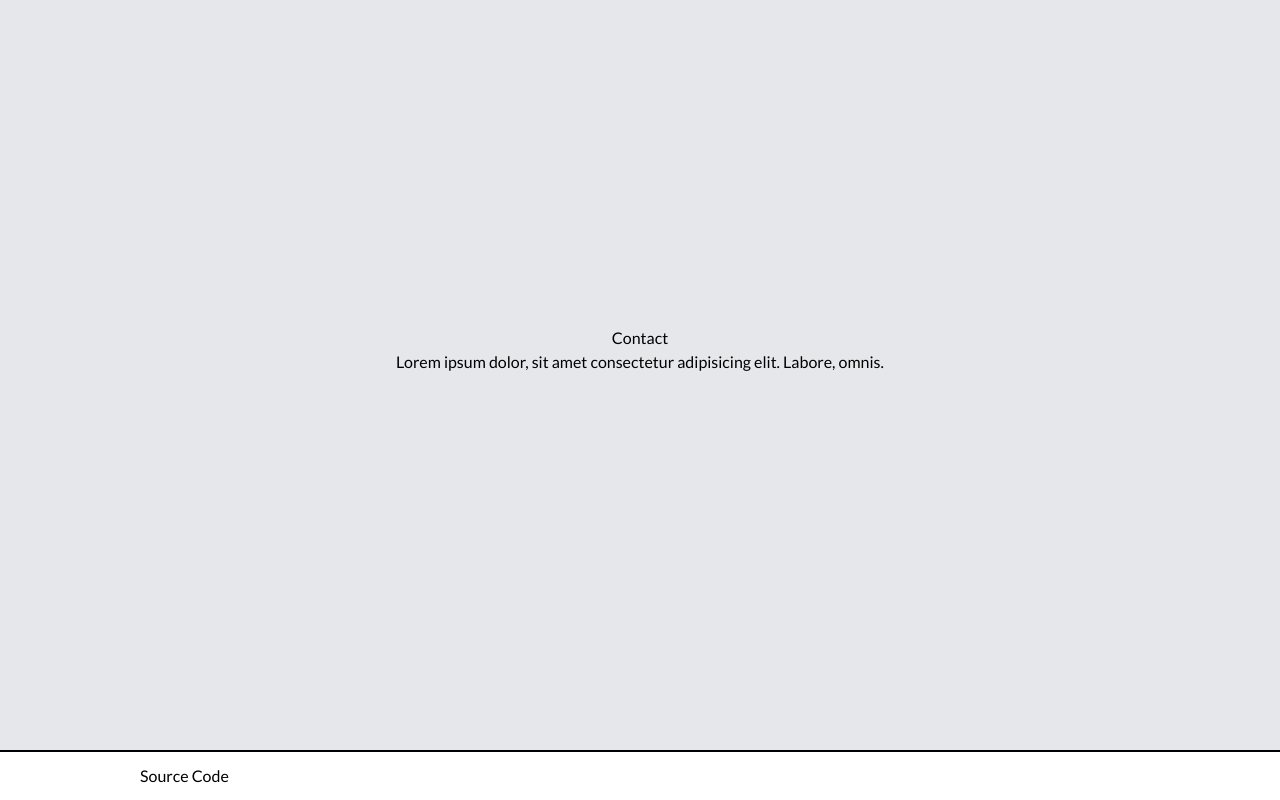
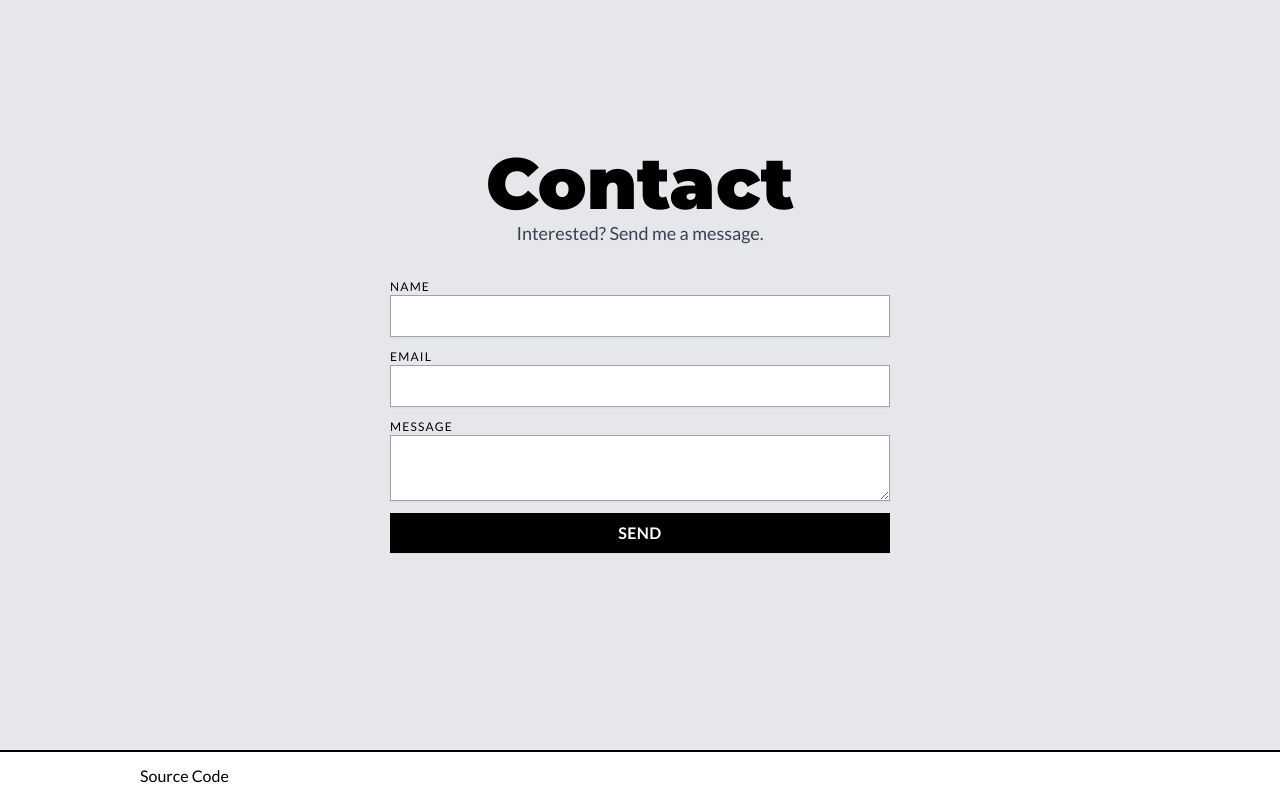
Before and after one commit to wahabshaikh/wahabshaikh.com, a Next.js app: page / in a window 1280 px wide. Shown: the part 2450-3250 px from the top of the page. Built offline with nearby package versions, Linux system fonts and the light colour scheme.

Commit message:
👍 Contact UI complete

```diff
--- a/components/section-contact.js
+++ b/components/section-contact.js
@@ -1,12 +1,76 @@
+import { useReducer } from "react";
+import TextField from "./text-field";
 import Section from "./section";
 
+const INITIAL_STATE = {
+  name: "",
+  email: "",
+  message: "",
+};
+
+const reducer = (state, action) => {
+  switch (action.type) {
+    case "updateFieldValue":
+      return { ...state, [action.field]: action.value };
+
+    case "reset":
+    default:
+      return INITIAL_STATE;
+  }
+};
+
 export default function Contact() {
+  const [state, dispatch] = useReducer(reducer, INITIAL_STATE);
+
+  const updateFieldValue = (field) => (event) => {
+    dispatch({
+      type: "updateFieldValue",
+      field,
+      value: event.target.value,
+    });
+  };
+
   return (
     <Section id="contact" alternate>
-      <h2>Contact</h2>
-      <p>
-        Lorem ipsum dolor, sit amet consectetur adipisicing elit. Labore, omnis.
+      <h2 className="font-heading font-black text-5xl sm:text-7xl">Contact</h2>
+      <p className="mb-8 text-center sm:text-lg text-gray-700 dark:text-gray-300">
+        Interested? Send me a message.
       </p>
+
+      <form
+        className="w-full sm:w-1/2 flex flex-col justify-center space-y-3"
+        onSubmit={(event) => event.preventDefault()}
+      >
+        <TextField
+          input
+          label="Name"
+          type="text"
+          name="name"
+          state={state}
+          updateFieldValue={updateFieldValue}
+        />
+        <TextField
+          input
+          label="Email"
+          type="email"
+          name="email"
+          state={state}
+          updateFieldValue={updateFieldValue}
+        />
+        <TextField
+          textarea
+          label="Message"
+          name="message"
+          state={state}
+          updateFieldValue={updateFieldValue}
+        />
+        <button
+          className="py-2 rounded-[0.25rem] shadow-sm font-bold bg-black text-white tracking-wide uppercase"
+          type="submit"
+        >
+          Send
+        </button>
+      </form>
     </Section>
   );
 }
--- /dev/null
+++ b/components/text-field.js
@@ -0,0 +1,32 @@
+export default function TextField({
+  input,
+  textarea,
+  label,
+  type,
+  name,
+  state,
+  updateFieldValue,
+}) {
+  return (
+    <label className="flex flex-col">
+      <span className="text-xs tracking-widest uppercase">{label}</span>
+      {input && (
+        <input
+          className="text-gray-900 rounded-[0.25rem] border-gray-400 shadow-sm"
+          type={type}
+          name={name}
+          value={state[name]}
+          onChange={updateFieldValue(name)}
+        />
+      )}
+      {textarea && (
+        <textarea
+          className="text-gray-900 rounded-[0.25rem] border-gray-400 shadow-sm"
+          name={name}
+          value={state[name]}
+          onChange={updateFieldValue(name)}
+        />
+      )}
+    </label>
+  );
+}
--- a/package.json
+++ b/package.json
@@ -13,6 +13,7 @@
     "react-dom": "^17.0.1"
   },
   "devDependencies": {
+    "@tailwindcss/forms": "^0.3.2",
     "@tailwindcss/jit": "0.1.3",
     "autoprefixer": "^10.0.4",
     "next-themes": "^0.0.14",
--- a/tailwind.config.js
+++ b/tailwind.config.js
@@ -12,5 +12,5 @@ module.exports = {
   variants: {
     extend: {},
   },
-  plugins: [],
+  plugins: [require("@tailwindcss/forms")],
 };
```
Also changed, not shown: 1 other file (tests, documents, lock files or other folders).
